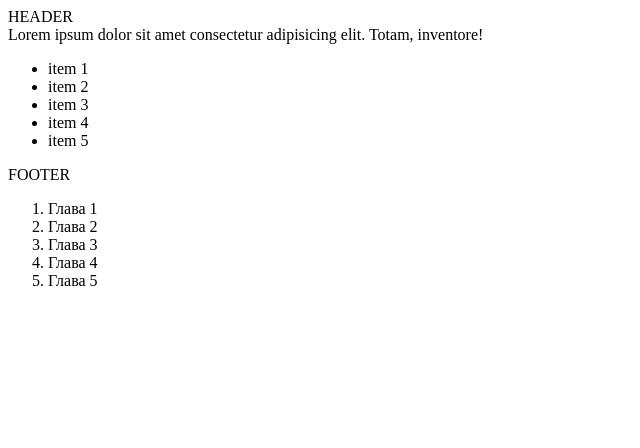
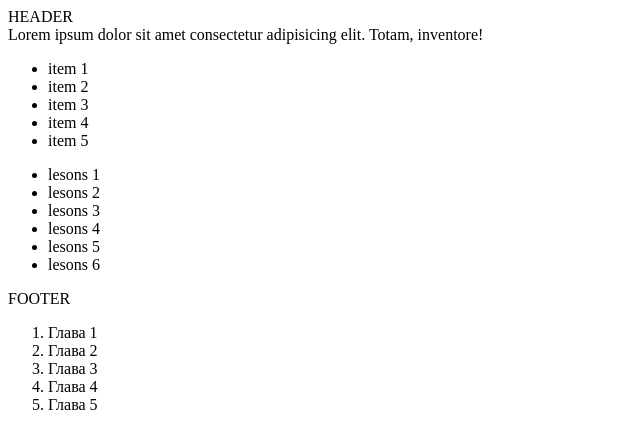
Before and after one commit to transformator98/home_work, a plain HTML site: page index.html in a window 1280 px wide. Shown: the whole page, without its empty margins (0-640 px from the left). Drawn offline with Linux system fonts and the light colour scheme.

Commit message:
added ul2 in header

```diff
--- a/index.html
+++ b/index.html
@@ -17,6 +17,14 @@
             <li>item 4</li>
             <li>item 5</li>
         </ul>
+        <ul>
+            <li>lesons 1</li>
+            <li>lesons 2</li>
+            <li>lesons 3</li>
+            <li>lesons 4</li>
+            <li>lesons 5</li>
+            <li>lesons 6</li>
+        </ul>
     </header>
     <footer>FOOTER
         <div>
```
